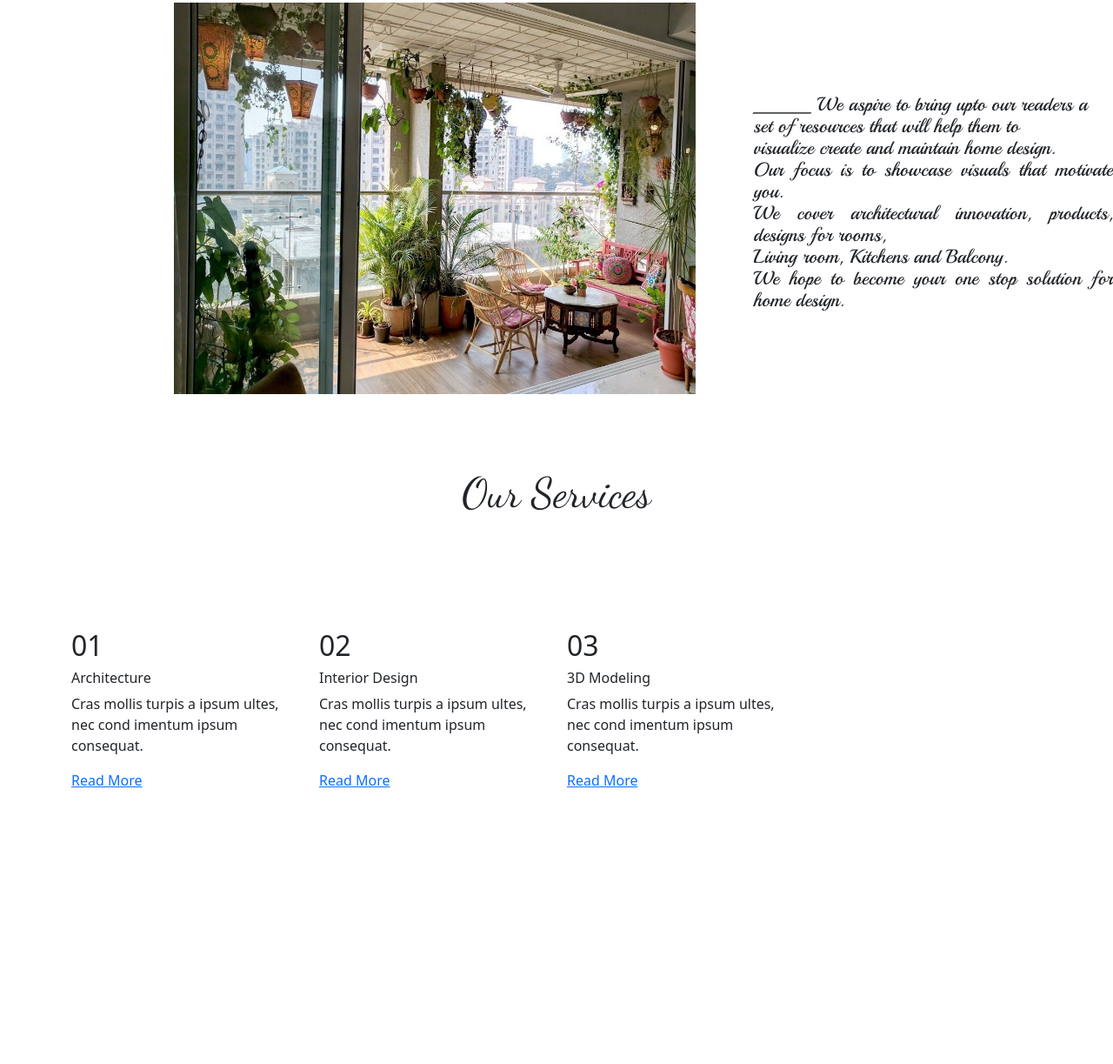
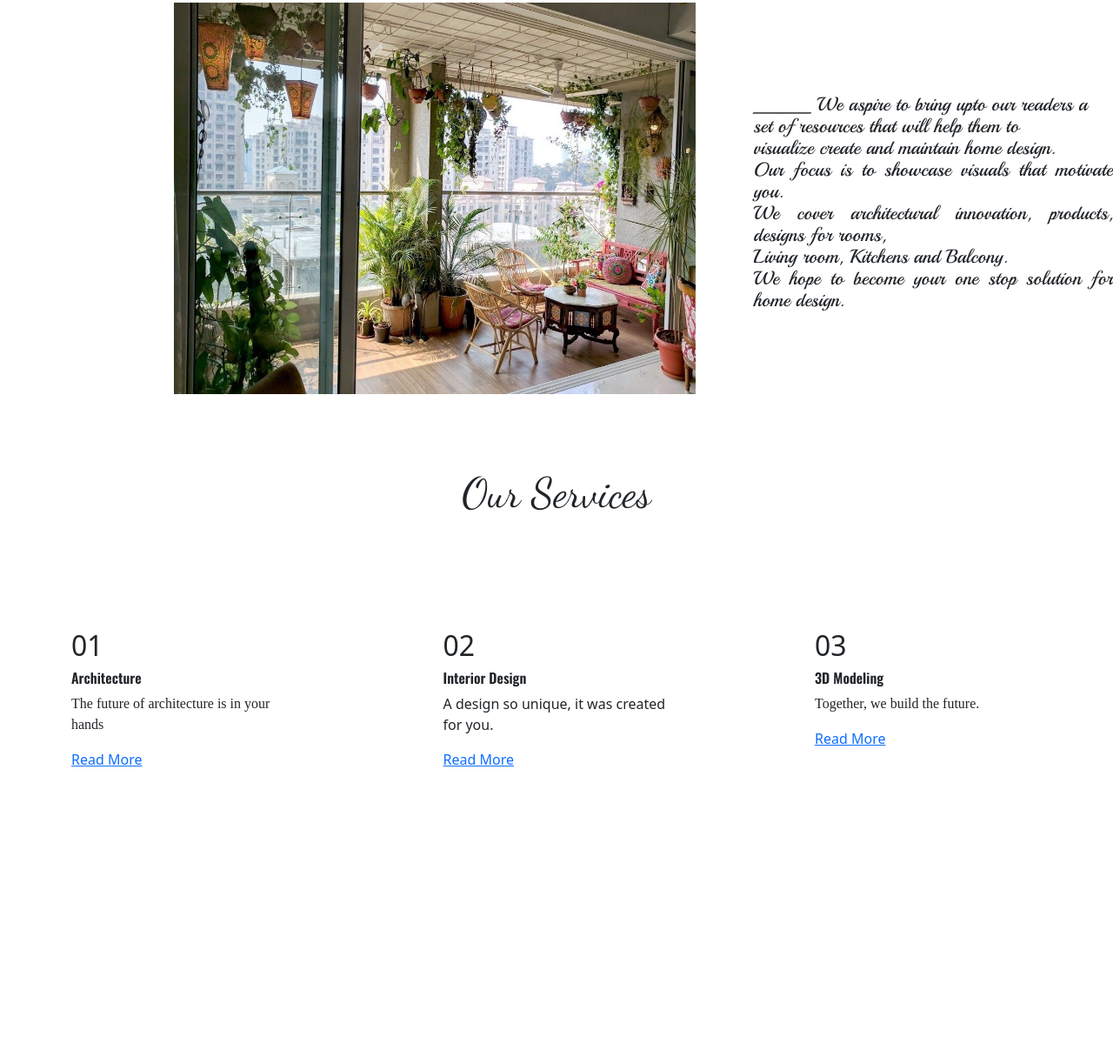
Before and after one commit to Nitin1692/dedie-decor, a website: page index.html in a window 1280 px wide. Shown: the part 978-2201 px from the top of the page at 87% size. Before the commit the page ends 1887 px from the top, so only its background shows below. Drawn offline with nearby package versions, Linux system fonts and the light colour scheme; a web font is replaced by a local one.

Commit message:
Added services

```diff
--- a/index.html
+++ b/index.html
@@ -45,17 +45,17 @@
         </ul>
       </nav>
       <div class="carousel">
-        <button class="carousel-button prev" onclick="nextslide(-1)">&#8617;</button>
-        <button class="carousel-button next" onclick="nextSlide(1)" >&#8618;</button>
+        <button class="carousel-button prev" onclick="nextslide(-1)"><i class="fa fa-chevron-left"></i></button>
+        <button class="carousel-button next" onclick="nextSlide(1)" ><i class="fa fa-chevron-right"></i></button>
         <ul data-slides>
           <li class="slide" data-active>
             <img src="Img/p1.jpg" alt="" srcset="">
           </li>
           <li class="slide" data-active>
-            <img src="Img/p2.png" alt="" srcset="">
+            <img src="Img/li1.png" alt="" srcset="">
           </li>
           <li class="slide" data-active>
-            <img src="Img/p3.jpg" alt="" srcset="">
+            <img src="Img/ro1.jpg" alt="" srcset="">
           </li>
           <li class="slide" data-active>
             <img src="Img/p7.jpg" alt="" srcset="">
@@ -90,26 +90,26 @@
                 </div>
             </div>
         </div>
-        <div class="row bord-box bg-img wow fadeInUp" data-wow-delay=".3s" data-background="img/slid/2.jpg" style="visibility: visible; animation-delay: 0.3s; animation-name: fadeInUp; background-image: url(&quot;img/slid/2.jpg&quot;);">
+        <div class="row bord-box bg-img wow fadeInUp">
 
             <div class="col-lg-3 col-md-6 col-ml-3 item-bx1">
                 <h2 class="custom-font numb">01</h2>
-                <h6 class="mb-20">Architecture</h6>
-                <p>Cras mollis turpis a ipsum ultes, nec cond imentum ipsum consequat.</p>
+                <h6 class="mb-20 hola">Architecture</h6>
+                <p class="Arch">The future of architecture is in your hands</p>
                 <a href="#0" class="more custom-font mt-30">Read More</a>
             </div>
 
             <div class="col-lg-3 col-md-6 col-ml-3 item-bx2">
                 <h2 class="custom-font numb">02</h2>
-                <h6 class="mb-20">Interior Design</h6>
-                <p>Cras mollis turpis a ipsum ultes, nec cond imentum ipsum consequat.</p>
+                <h6 class="mb-20 pie">Interior Design</h6>
+                <p class="Inter">A design so unique, it was created for you.</p>
                 <a href="#0" class="more custom-font mt-30">Read More</a>
             </div>
 
             <div class="col-lg-3 col-md-6 item-bx3">
                 <h2 class="custom-font numb">03</h2>
-                <h6 class="mb-20">3D Modeling</h6>
-                <p>Cras mollis turpis a ipsum ultes, nec cond imentum ipsum consequat.</p>
+                <h6 class="mb-20 fie">3D Modeling</h6>
+                <p class="mod">Together, we build the future.</p>
                 <a href="#0" class="more custom-font mt-30">Read More</a>
             </div>
         </div>
--- a/style.css
+++ b/style.css
@@ -2,7 +2,8 @@
 @import url('https://fonts.googleapis.com/css2?family=Nuosu+SIL&display=swap');
 @import url('https://fonts.googleapis.com/css2?family=Amatic+SC:wght@700&family=Nuosu+SIL&display=swap');
 @import url('https://fonts.googleapis.com/css2?family=Playball&display=swap');
-
+@import url('https://fonts.googleapis.com/css2?family=Joan&family=Playball&display=swap');
+@import url('https://fonts.googleapis.com/css2?family=Oswald:wght@600&display=swap');
 *, *::before, *::after{
     box-sizing: border-box;
 }
@@ -135,6 +136,7 @@ body{
     height: 100%;
     object-fit: cover;
     object-position: center;
+    overflow: hidden;
 }
 
 .carousel-button{
@@ -232,9 +234,7 @@ body{
     padding-left: 0px;
 }
 
-.SERV{
-    display: inline;
-}
+
 
 .playfont{
     padding: 150px 0;
@@ -248,9 +248,59 @@ body{
 }
 
 .item-bx1:hover{
-   background-image: url('Img/p2.png');
+   background-image: url('Img/h78.jpg');
+}
+
+.item-bx1{
+    height: 500px;
+    width: 200px;
+}
+
+.item-bx2{
+    height: 500px;
+    width: 200px;
 }
 
 .item-bx3{
+    height: 500px;
+    width: 200px;
+}
+
+
+.item-bx2:hover{
+    background-image: url('Img/b4.jpg');
 
 }
+
+
+.item-bx3:hover{
+    background-image: url('Img/h35.jpg');
+}
+
+.row{
+    justify-content: space-between;
+}
+
+.Arch{
+    font-family: 'Joan', serif;
+}
+
+.mod{
+    font-family: 'Joan', serif;
+}
+
+.inter{
+    font-family: 'Joan', serif;
+}
+
+.fie{
+    font-family: 'Oswald', sans-serif;
+}
+
+.pie{
+    font-family: 'Oswald', sans-serif;
+}
+
+.hola{
+    font-family: 'Oswald', sans-serif;
+}
```
